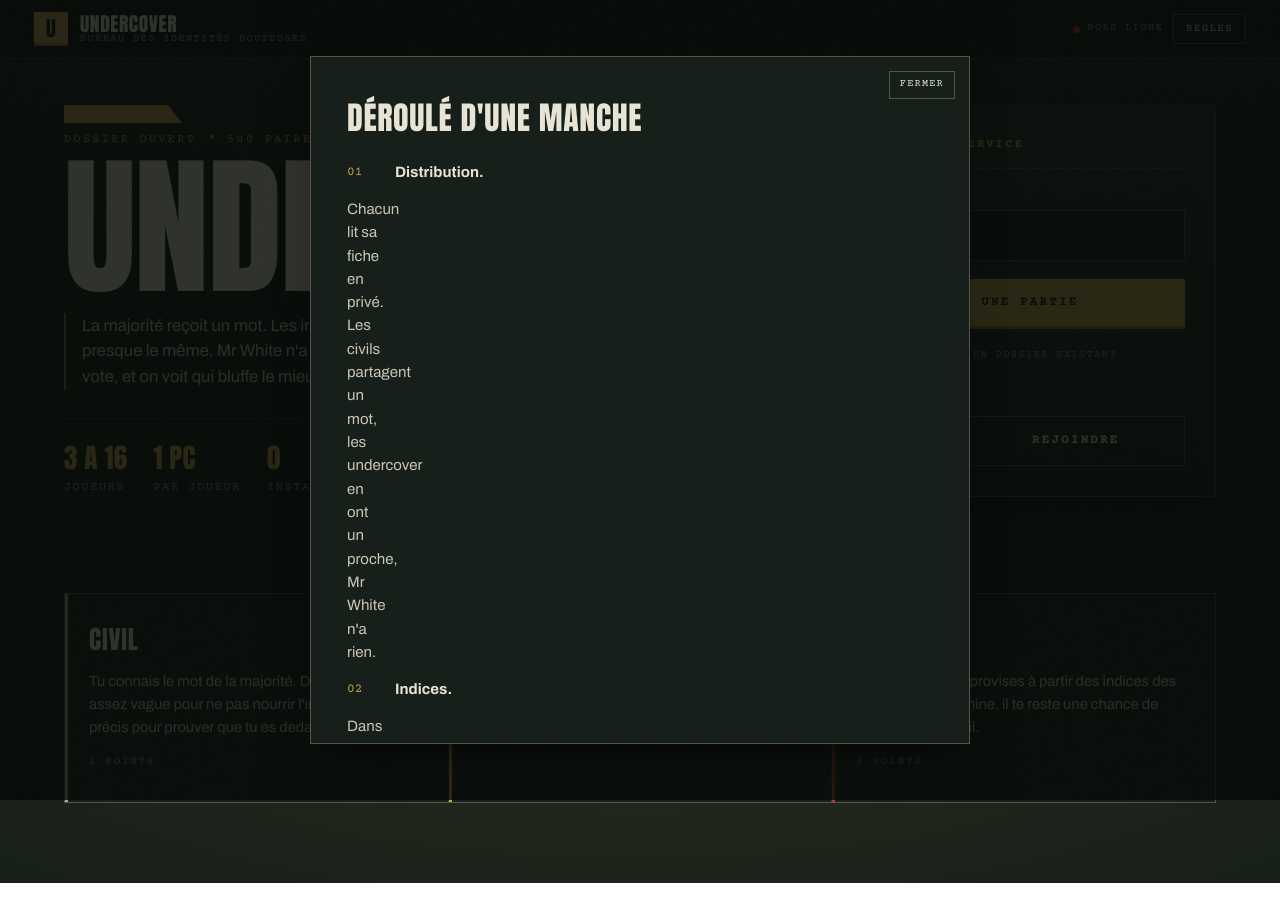
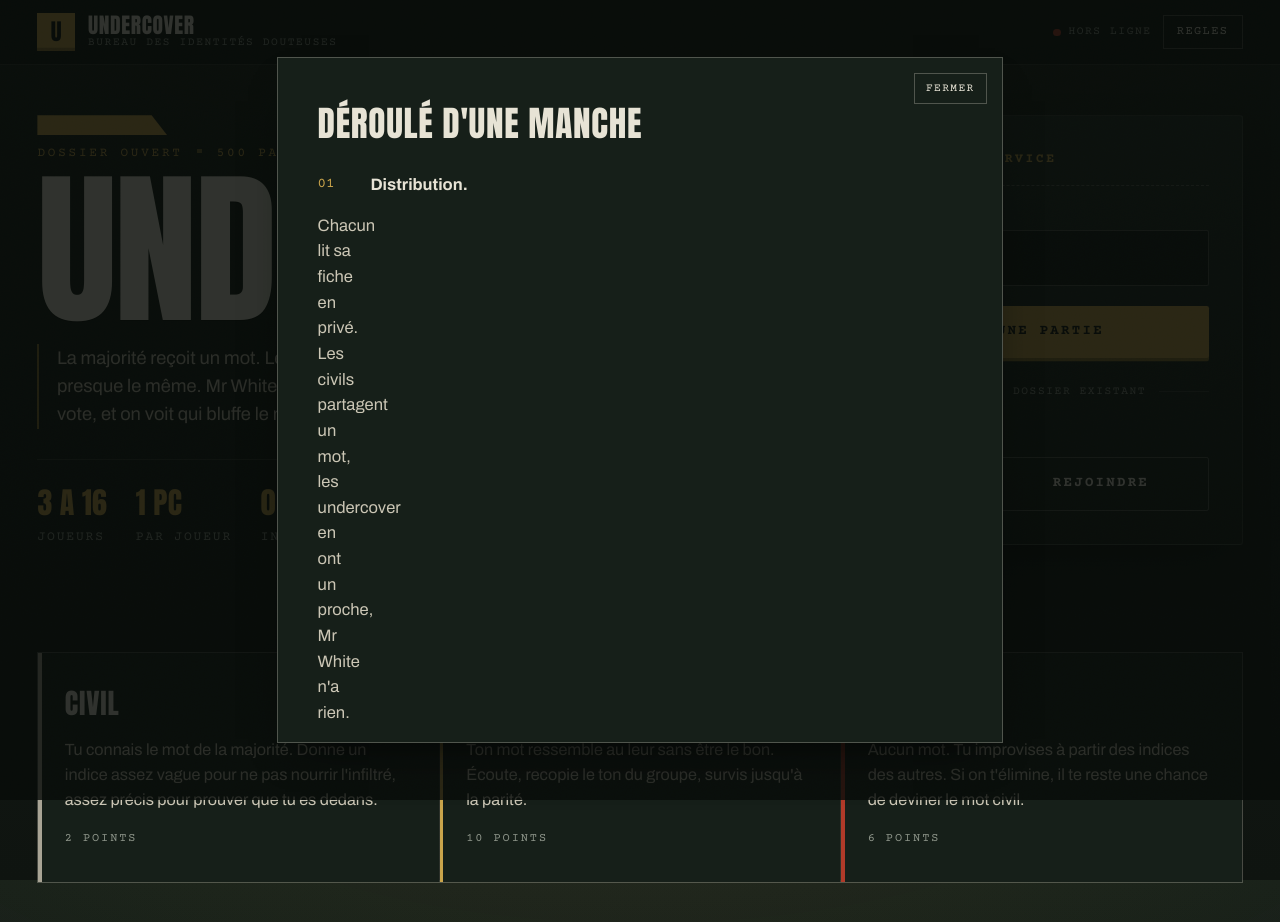
Before and after one commit to ChairGamertag87/undercover, a website: page public/index.html in a window 1280 px wide. Both pictures are taken after a click on the button "REGLES". Before the commit the page ends 883 px from the top, so only its background shows below. Drawn offline with nearby package versions, Linux system fonts and the light colour scheme.

Commit message:
Interface agrandie sur grand ecran (version PC)
Zoom global du jeu par paliers : 1.1 a partir de 1280px de large,
1.2 a partir de 1600px. La hauteur max de la modale des regles est
compensee car les unites vh ne suivent pas le zoom.

```diff
--- a/public/style.css
+++ b/public/style.css
@@ -1347,6 +1347,17 @@ input[type="range"] {
 /* Responsive                                                        */
 /* ---------------------------------------------------------------- */
 
+/* Version PC : interface globalement agrandie sur les grands ecrans.
+   Les hauteurs en vh ne sont pas divisees par le zoom, on les compense. */
+@media (min-width: 1280px) {
+  body { zoom: 1.1; }
+  .modal-box { max-height: 78vh; }
+}
+@media (min-width: 1600px) {
+  body { zoom: 1.2; }
+  .modal-box { max-height: 71vh; }
+}
+
 @media (max-width: 1080px) {
   .play-grid { grid-template-columns: minmax(0, 1fr) minmax(0, 1fr); }
   .panel-chat { grid-column: 1 / -1; }
```
